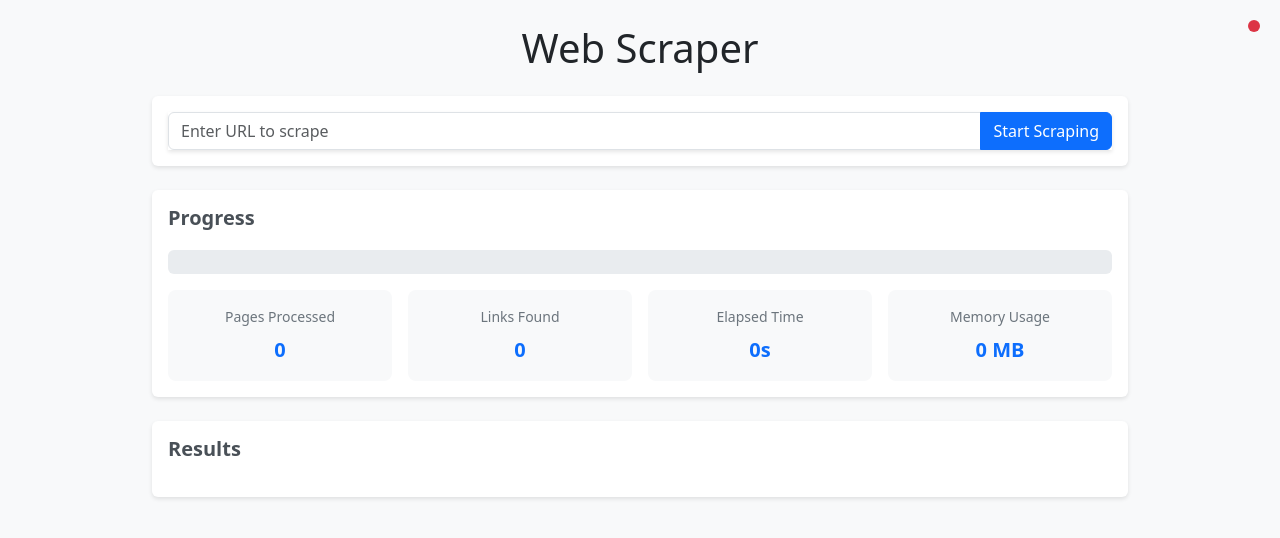
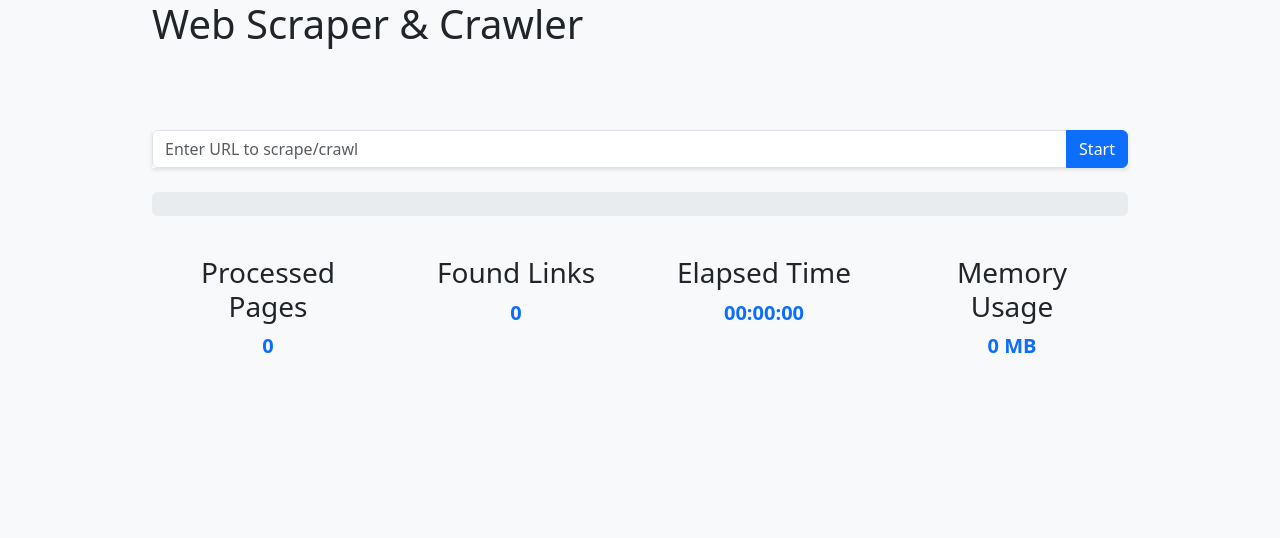
Before and after one commit to EddiksonPena/Scraper-Crawler-WebSite, a website: page public/index.html in a window 1280 px wide. Drawn offline with nearby package versions, Linux system fonts and the light colour scheme.

Commit message:
Add index.html with modern UI

```diff
--- a/public/index.html
+++ b/public/index.html
@@ -3,66 +3,54 @@
 <head>
     <meta charset="UTF-8">
     <meta name="viewport" content="width=device-width, initial-scale=1.0">
-    <title>Web Scraper</title>
+    <title>Web Scraper & Crawler</title>
     <link href="https://cdn.jsdelivr.net/npm/bootstrap@5.3.0/dist/css/bootstrap.min.css" rel="stylesheet">
     <link href="styles.css" rel="stylesheet">
 </head>
 <body>
-    <div class="container py-4">
-        <header class="mb-4">
-            <h1 class="text-center">Web Scraper</h1>
-            <div id="connectionStatus" class="connection-status" title="Disconnected"></div>
+    <div class="container">
+        <header>
+            <h1>Web Scraper & Crawler</h1>
+            <div id="connectionStatus" title="Connection status"></div>
         </header>
 
-        <div class="card mb-4">
-            <div class="card-body">
-                <form id="scraperForm">
-                    <div class="input-group">
-                        <input type="url" id="urlInput" class="form-control" placeholder="Enter URL to scrape" required>
-                        <button type="submit" class="btn btn-primary">Start Scraping</button>
-                    </div>
-                </form>
+        <div id="alertContainer"></div>
+
+        <form id="scrapeForm" class="mb-4">
+            <div class="input-group">
+                <input type="url" id="urlInput" class="form-control" placeholder="Enter URL to scrape/crawl" required>
+                <button type="submit" id="submitButton" class="btn btn-primary">Start</button>
             </div>
-        </div>
+        </form>
 
-        <div id="alerts"></div>
-
-        <div class="card mb-4">
-            <div class="card-body">
-                <h5 class="card-title">Progress</h5>
-                <div class="progress mb-3">
-                    <div class="progress-bar" role="progressbar" style="width: 0%" aria-valuenow="0" aria-valuemin="0" aria-valuemax="100">0%</div>
-                </div>
-
-                <div class="stats-grid">
-                    <div class="stat-item">
-                        <label>Pages Processed</label>
-                        <span id="pagesProcessed">0</span>
-                    </div>
-                    <div class="stat-item">
-                        <label>Links Found</label>
-                        <span id="linksFound">0</span>
-                    </div>
-                    <div class="stat-item">
-                        <label>Elapsed Time</label>
-                        <span id="elapsedTime">0s</span>
-                    </div>
-                    <div class="stat-item">
-                        <label>Memory Usage</label>
-                        <span id="memoryUsage">0 MB</span>
-                    </div>
+        <div class="progress-container mb-4">
+            <div class="progress">
+                <div id="progressBar" class="progress-bar" role="progressbar" style="width: 0%" aria-valuenow="0" aria-valuemin="0" aria-valuemax="100">
+                    <span id="progressText">0%</span>
                 </div>
             </div>
         </div>
 
-        <div class="card">
-            <div class="card-body">
-                <h5 class="card-title">Results</h5>
-                <div id="results" class="results-container">
-                    <!-- Results will be dynamically added here -->
-                </div>
+        <div class="stats-grid mb-4">
+            <div class="stat-item">
+                <h3>Processed Pages</h3>
+                <span id="processedPages">0</span>
+            </div>
+            <div class="stat-item">
+                <h3>Found Links</h3>
+                <span id="foundLinks">0</span>
+            </div>
+            <div class="stat-item">
+                <h3>Elapsed Time</h3>
+                <span id="elapsedTime">00:00:00</span>
+            </div>
+            <div class="stat-item">
+                <h3>Memory Usage</h3>
+                <span id="memoryUsage">0 MB</span>
             </div>
         </div>
+
+        <div id="resultsContainer" class="results-container"></div>
     </div>
 
     <script src="https://cdn.jsdelivr.net/npm/bootstrap@5.3.0/dist/js/bootstrap.bundle.min.js"></script>
```
